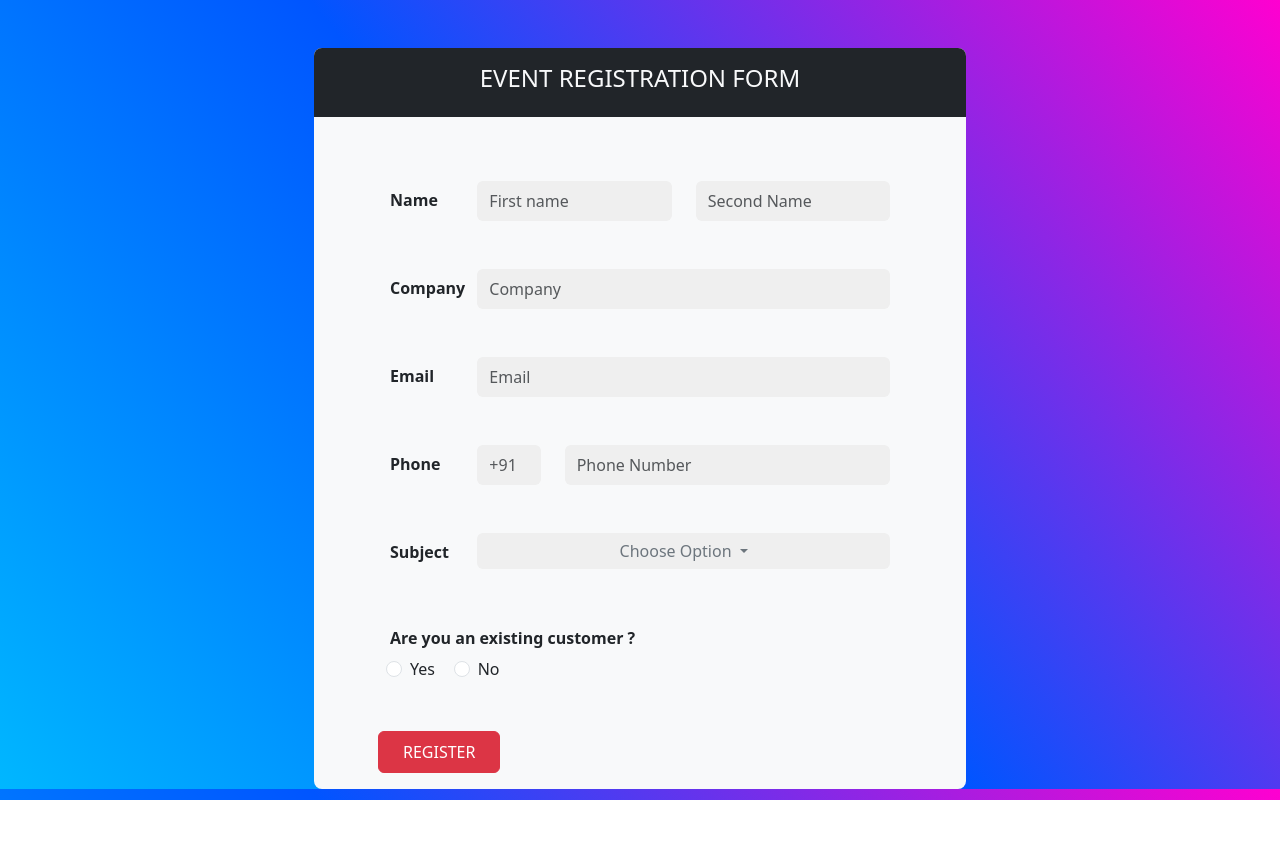
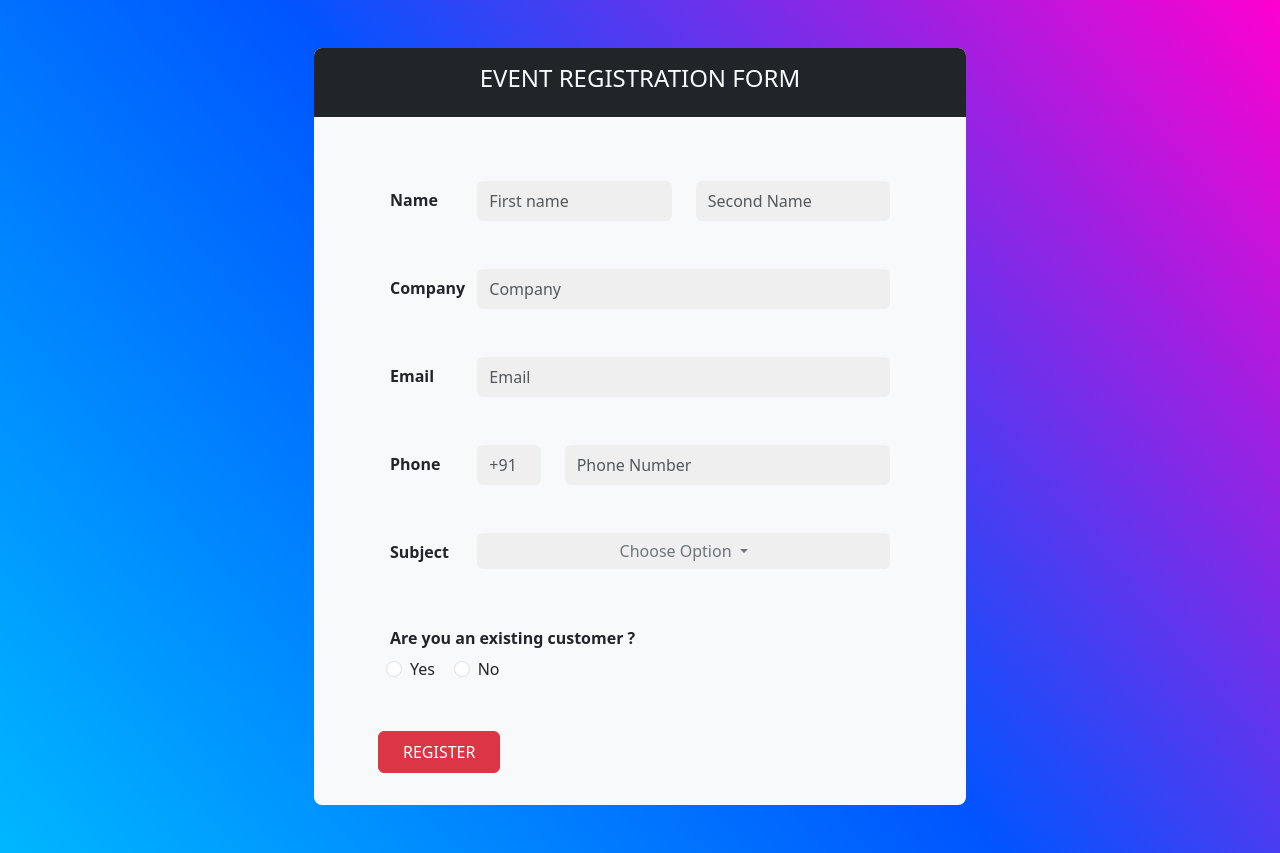
Before and after one commit to NajilRahman/loginusingbootstrap, a plain HTML site: page index.html in a window 1280 px wide. Before the commit the page ends 800 px from the top, so only its background shows below. Drawn offline with nearby package versions, Linux system fonts and the light colour scheme.

Commit message:
Update index.html

```diff
--- a/index.html
+++ b/index.html
@@ -21,7 +21,7 @@
 <body>
     <div class="row">
         <div class="col-2"></div>
-        <div class="container mt-5 px-0 border border-0 rounded-3  bg-light w-50 col-8">
+        <div class="container mt-5 mb-5 pb-3 px-0 border border-0 rounded-3  bg-light w-50 col-8">
             <div class="py-3  text-center bg-dark text-light rounded-top-3">
                 <h4>EVENT REGISTRATION FORM</h4>
             </div>
```
